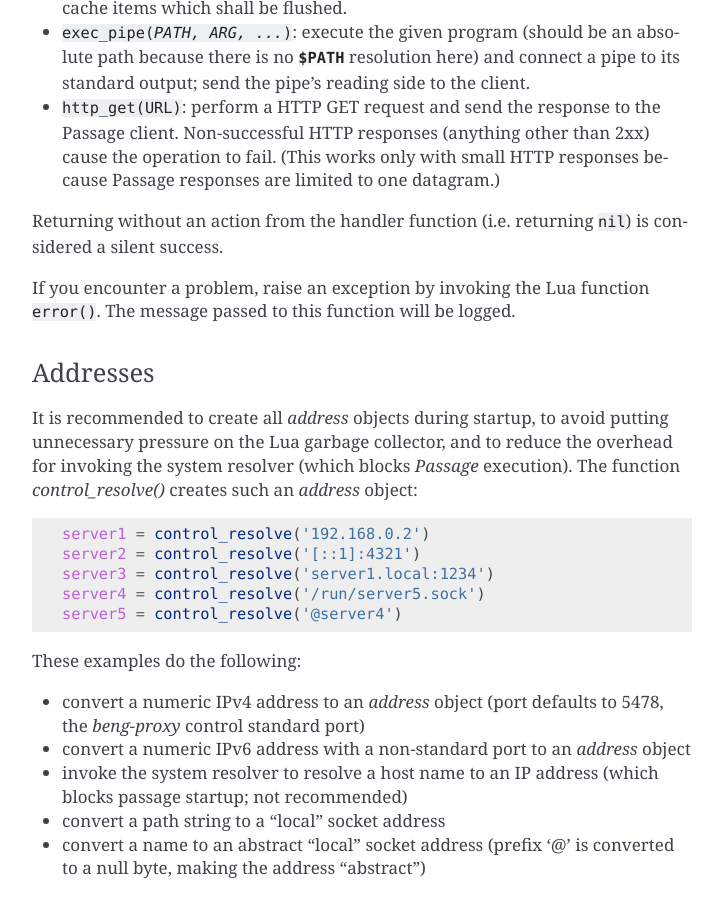
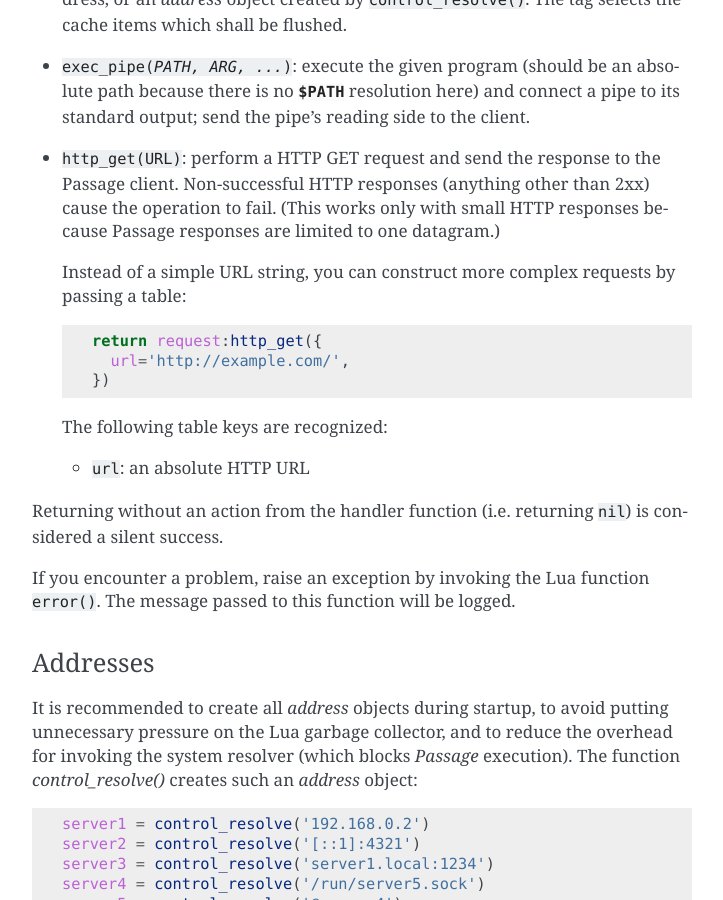
Before and after one commit to CM4all/passage, a Sphinx documentation site: the page built from doc/index.rst, in a window 1280 px wide and 900 px high, scrolled down 2145 px. Shown: the whole window, without its empty margins (388-1111 px from the left). Built offline with Sphinx 7.4.7, drawn with Linux system fonts in a browser that asks for light colours.

Commit message:
LRequest: allow passing a table instead of a single string

```diff
--- a/doc/index.rst
+++ b/doc/index.rst
@@ -127,6 +127,17 @@
   (anything other than 2xx) cause the operation to fail.  (This works
   only with small HTTP responses because Passage responses are limited
   to one datagram.)
+
+  Instead of a simple URL string, you can construct more complex
+  requests by passing a table::
+
+    return request:http_get({
+      url='http://example.com/',
+    })
+
+  The following table keys are recognized:
+
+  - ``url``: an absolute HTTP URL
 
 Returning without an action from the handler function (i.e. returning
 :samp:`nil`) is considered a silent success.
```
Also changed, not shown: 1 other file.
